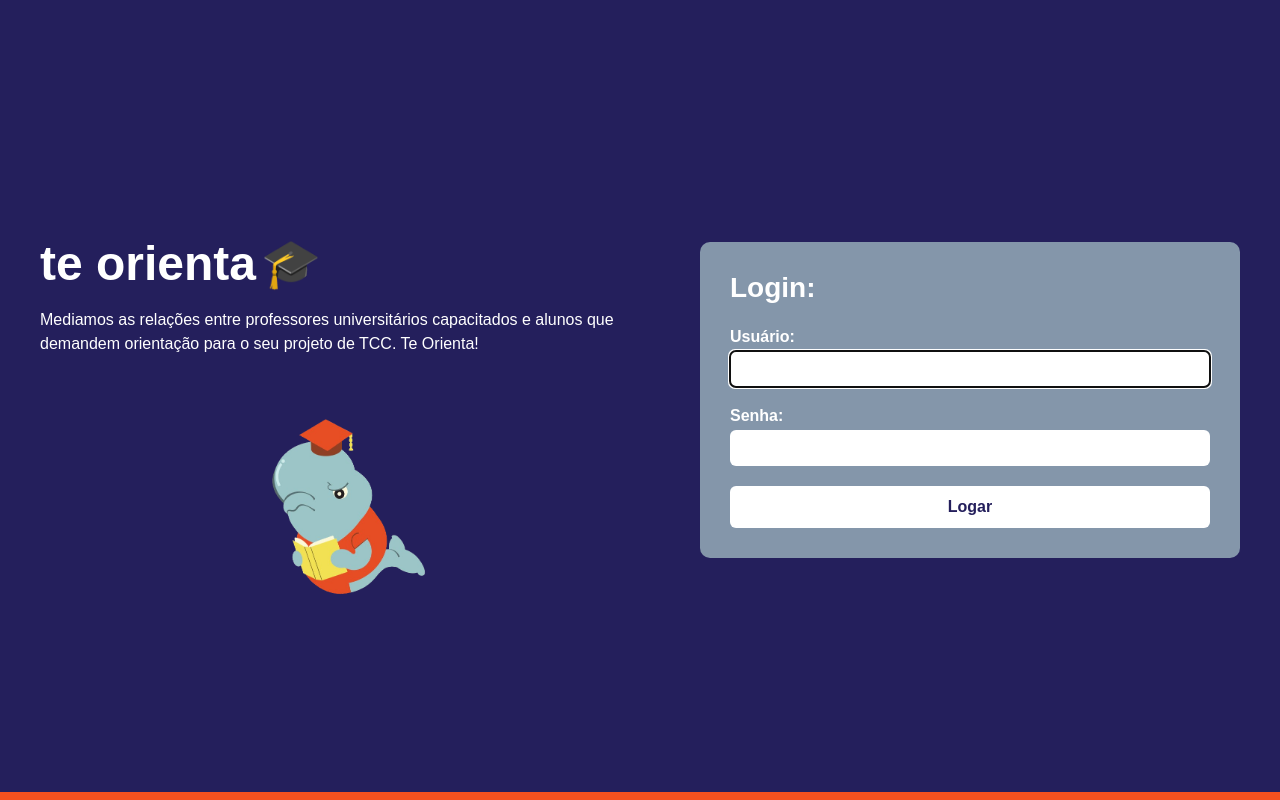
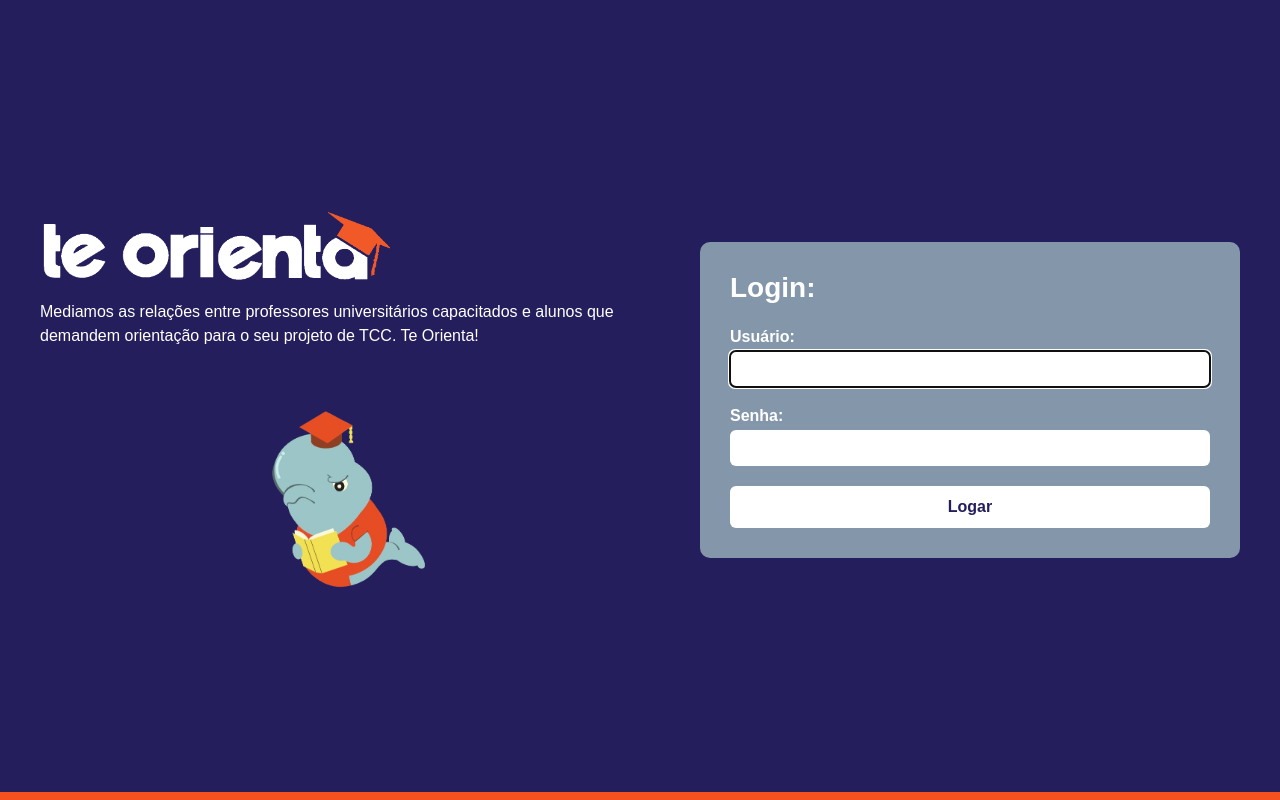
Before and after one commit to IvanilsoDaSilva/iff-seorienta, a Django app: page /professor/login/ in a window 1280 px wide. Run offline with Django 5.2, Linux system fonts and the light colour scheme.

Commit message:
FEAT: Adição da loogo

```diff
--- a/Aluno/templates/Aluno_View.html
+++ b/Aluno/templates/Aluno_View.html
@@ -71,7 +71,11 @@
 <body>
 
   <header>
-    <h1>te orienta<span class="cap">🎓</span></h1>
+    {% load static %}
+
+    <div class="mascote-container">
+      <img src="{% static 'logo-branco.png' %}" alt="logo-branco Te Orienta" class="" height="90px">
+    </div>
   </header>
 
   <nav>
--- a/templates/inicio.html
+++ b/templates/inicio.html
@@ -94,7 +94,11 @@
 <body>
 
   <header>
-    <h1>te orienta<span>🎓</span></h1>
+    {% load static %}
+
+    <div class="mascote-container">
+      <img src="{% static 'logo-branco.png' %}" alt="logo-branco Te Orienta" class="" height="90px">
+    </div>
   </header>
 
   <nav>
--- a/templates/login.html
+++ b/templates/login.html
@@ -34,10 +34,6 @@
       font-size: 16px;
       line-height: 1.5;
       margin-bottom: 40px;
-    }
-    .left img {
-      width: 180px;
-      margin-top: 20px;
     }
     .form-box {
       width: 40%;
@@ -98,8 +94,10 @@
     }
 
     .mascote-img {
-      width: 300px;
       height: auto;
+      width: 180px;
+      margin-top: 20px;
+      margin-top: 20px;
     }
     #id_username,
     #id_password {
@@ -110,13 +108,22 @@
       font-size: 14px;
       box-sizing: border-box;
     }
+    .logo-img {
+      width: 100%;
+      max-width: 350px; /* ou o valor que preferir */
+      height: auto;
+    }
   </style>
 </head>
 <body>
 
   <div class="container">
     <div class="left">
-      <h1>te orienta<span>🎓</span></h1>
+      {% load static %}
+
+      <div class="">
+        <img src="{% static 'logo-branco.png' %}" alt="logo-branco Te Orienta" class="logo-img" height="auto">
+      </div>
       <p>
         Mediamos as relações entre professores universitários capacitados e alunos
         que demandem orientação para o seu projeto de TCC. Te Orienta!
```
Also changed, not shown: static/logo-branco.png (added).
